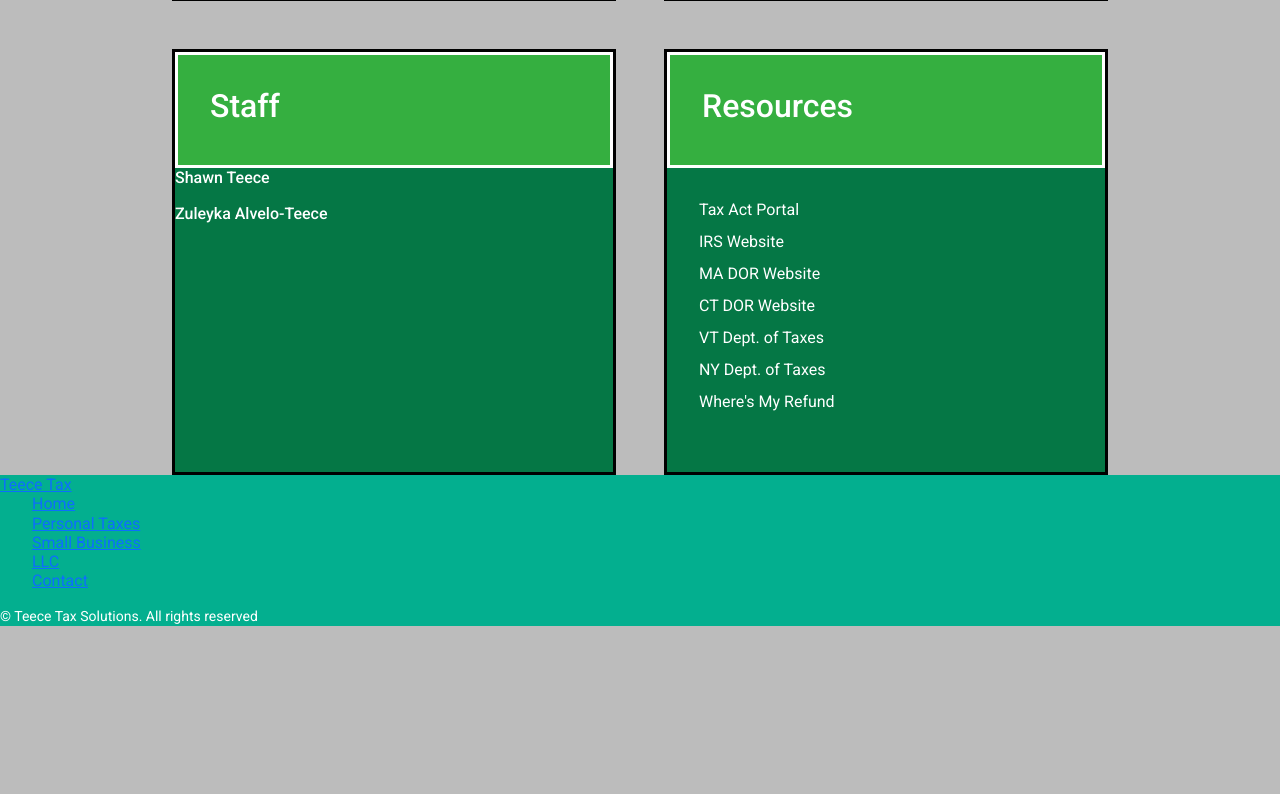
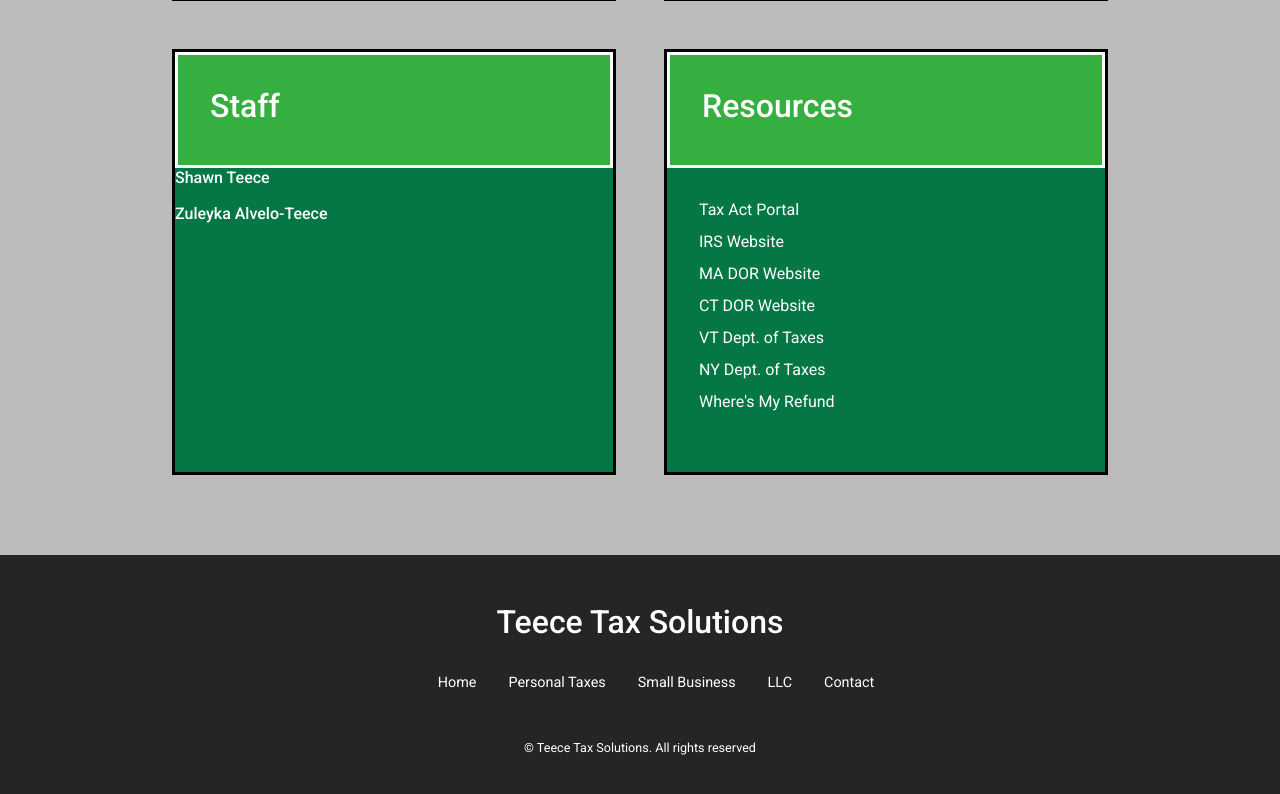
Before and after one commit to Jmajane/teece-tax, a React (Create React App) app: page / in a window 1280 px wide. Shown: the part 1444-2238 px from the top of the page. Before the commit the page ends 2070 px from the top, so only its background shows below. Built offline with nearby package versions, Linux system fonts and the light colour scheme.

Commit message:
footer added and completed without social media links

```diff
--- a/src/index.css
+++ b/src/index.css
@@ -86,6 +86,7 @@
   color: white;
 }
 
+
 /* MEDIA QEURIES (MEDIUM DEVICES) */
 
 @media screen and (max-width: 1024px) {
--- a/src/pages/footer/Footer.jsx
+++ b/src/pages/footer/Footer.jsx
@@ -4,7 +4,7 @@
 const Footer = () => {
   return (
     <footer>
-        <a href='/' className='footer__logo'>Teece Tax</a>
+        <a href='/' className='footer__logo'>Teece Tax Solutions</a>
 
         <ul className='permalinks'>
             <li><a href='/'>Home</a></li>
--- a/src/pages/footer/footer.css
+++ b/src/pages/footer/footer.css
@@ -1,4 +1,40 @@
 footer {
-    background: rgb(3, 175, 143);
+    background: rgb(37, 37, 37);
+    padding: 3rem 0;
+    text-align: center;
+    font-size: 0.9rem;
+    margin-top: 5rem;
+}
 
+footer a {
+    color: white;
+    text-decoration: none;
+    transition: var(--transition);
 }
+
+.footer__logo {
+    font-size: 2rem;
+    font-weight: 500;
+    margin-bottom: 2rem;
+    display: inline-block;
+}
+
+.permalinks {
+    display: flex;
+    flex-wrap: wrap;
+    justify-content: center;
+    gap: 2rem;
+    margin: 0 auto 3rem;
+}
+
+a:hover {
+    color: rgb(16, 205, 16);
+}
+/* MEDIA QEURIES (SMALL DEVICES) */
+
+@media screen and (max-width: 600px) {
+    .permalinks {
+        flex-direction: column;
+        gap: 1.5rem;
+    }
+}
--- a/src/pages/home/Home.jsx
+++ b/src/pages/home/Home.jsx
@@ -136,7 +136,7 @@
           </ul>
         </article>
       </div>
-    <Footer />
+      <Footer />
     </section>
   )
 }
```
